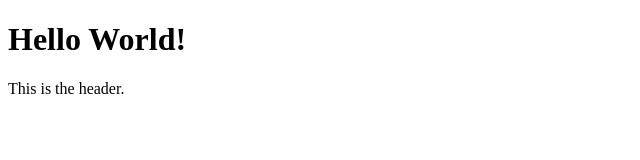
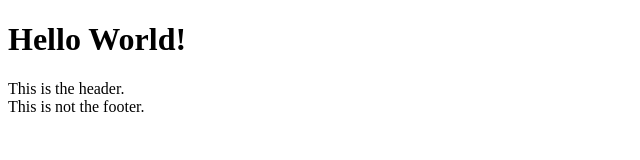
Before and after one commit to shanosha/version-control-simulation-moniquewooten, a plain HTML site: page index.html in a window 1280 px wide. Shown: the whole page, without its empty margins (0-640 px from the left). Drawn offline with Linux system fonts and the light colour scheme.

Commit message:
changed footer in feature/header

```diff
--- a/index.html
+++ b/index.html
@@ -8,5 +8,6 @@
 <body>
     <h1>Hello World!</h1>
     <header>This is the header.</header>
+    <footer>This is not the footer.</footer>
 </body>
 </html>
```
